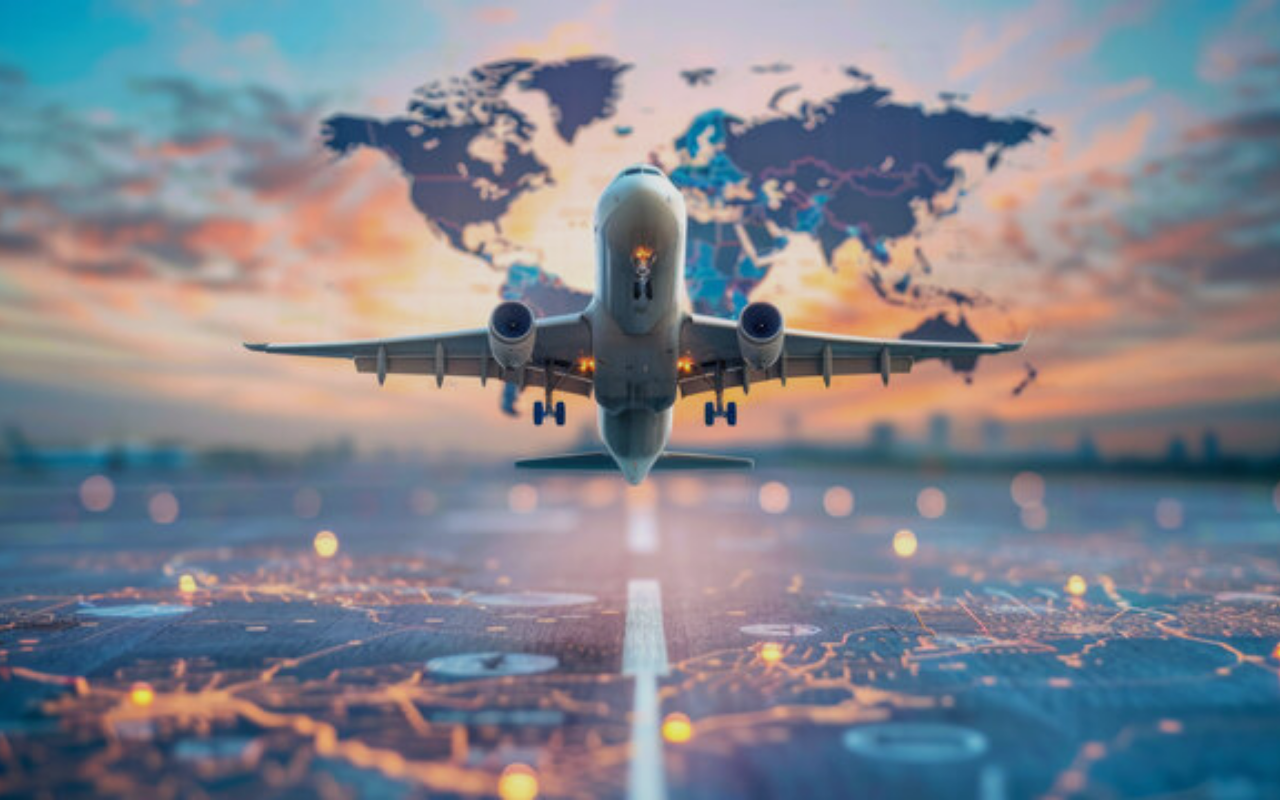
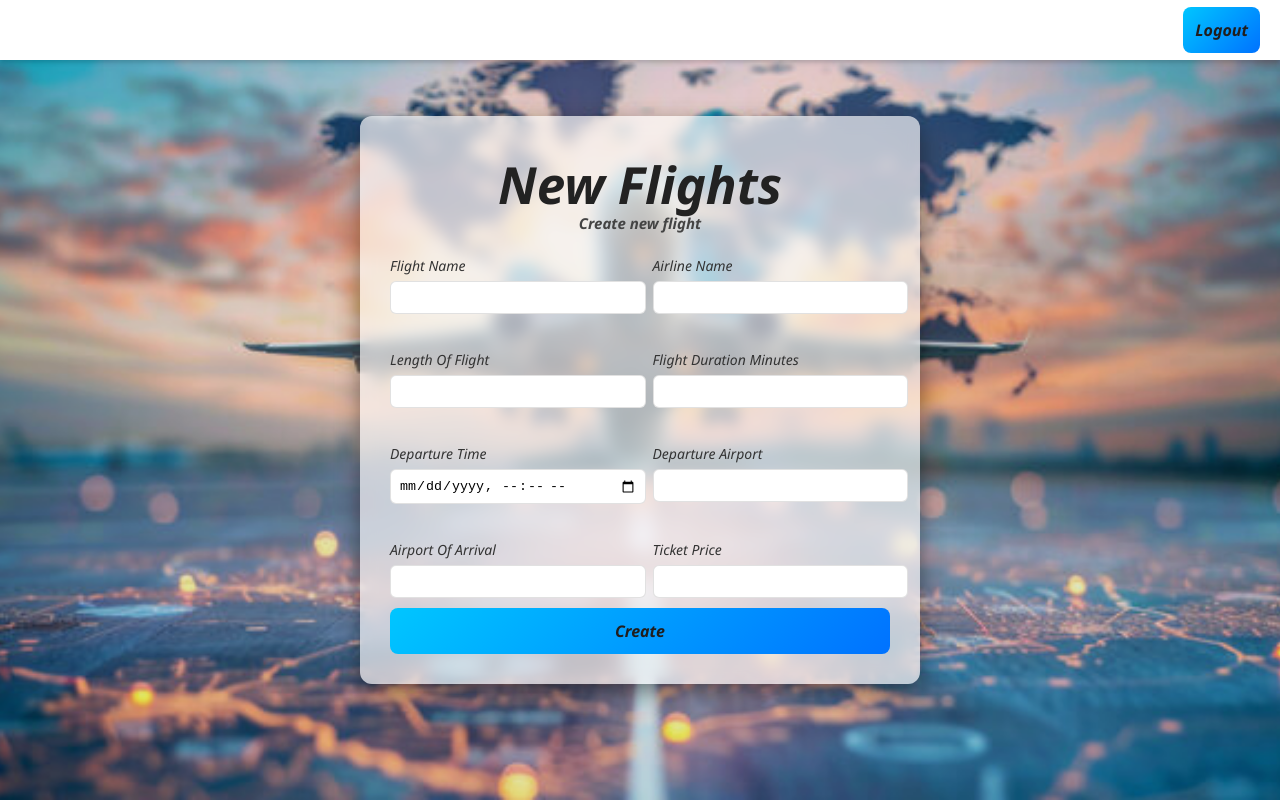
Before and after one commit to natasajevremov1/Projekat_DRS, a React (Vite) app in the folder frontend/vite-project/: page /header/flights in a window 1280 px wide. Before the commit this address had no page. Built offline with nearby package versions, Linux system fonts and the light colour scheme.

Commit message:
Dodata implementacija za  kreiranje novog leta samo od strane menadzera

```diff
--- a/frontend/vite-project/src/App.jsx
+++ b/frontend/vite-project/src/App.jsx
@@ -6,7 +6,7 @@ import { BrowserRouter,Route,Routes } from "react-router-dom";
 import AdminUsers from "./components/AdminUsers";
 import Header from "./components/Header";
 import EditProfile from "./components/EditProfile";
-
+import Flights from "./components/Flights";
 
 function App(){
 
@@ -18,6 +18,7 @@ return(
         <Route path="/admin/users" element={<AdminUsers></AdminUsers>}></Route>
         <Route path="/header" element={<Header></Header>}></Route>
         <Route path="/header/profile" element={<EditProfile></EditProfile>}></Route>
+        <Route path="/header/flights" element={<Flights></Flights>}></Route>
     </Routes>
  </BrowserRouter>
 )
--- a/frontend/vite-project/src/CSS/Login.css
+++ b/frontend/vite-project/src/CSS/Login.css
@@ -338,3 +338,20 @@ button:hover {
     padding-top: 0px; /* visina menija + malo margine */
     min-height: calc(100vh - 60px);
 }
+.header-form{
+      position: fixed;        /* fiksiran na vrh */
+    top: 0;
+    left: 0;
+    width: 100%;            /* puni ekran */
+    height: 60px;           /* visina menija */
+    background-color: white;
+    display: flex;
+    justify-content: space-between; /* linkovi levo, logout desno */
+    align-items: center;
+    padding: 0 20px;        /* unutrašnji razmak */
+    box-sizing: border-box;
+    z-index: 1000;          /* iznad svega */
+    box-shadow: 0 2px 5px rgba(0,0,0,0.1); /* blaga senka */
+
+
+}
--- /dev/null
+++ b/frontend/vite-project/src/components/Flights.jsx
@@ -0,0 +1,140 @@
+import { useState } from "react";
+import Header from "./Header";
+import axios from "axios";
+
+
+function Flights(){
+    const [flight_name,SetFlightsName]=useState("");
+    const [airline_name,SetAirlineName]=useState("");
+    const [length_of_flight,SetLengthOfFlight]=useState("");
+    const [flight_duration_minutes,SetFlightDuration]=useState("");
+    const [departure_time,SetDepartureTime]=useState("");
+    const [departure_airport,SetDepartureAir]=useState("");
+    const [airport_of_arrival,SetAirportOfArrival]=useState("");
+    const [ticket_price,SetTicketPrice]=useState("");
+    const [errorMessage,setErrorMessage]=useState("");
+    const [loading,setLoading]=useState(false);
+
+    function handleSubmit(e){
+        e.preventDefault();  //da se ne refreshuje odmah
+        if(!flight_name || ! airline_name || !length_of_flight || !flight_duration_minutes || !departure_airport
+            || ! departure_time || ! airport_of_arrival || !ticket_price
+        ){
+            setErrorMessage("All fileds must be filled");
+            return;
+        }else{
+            setErrorMessage("");
+            setLoading(true);
+        }
+
+        axios.post("http://127.0.0.1:5001/header/flights",{
+            flight_name,
+            airline_name,
+            length_of_flight,
+            flight_duration_minutes,
+            departure_time,
+            departure_airport,
+            airport_of_arrival,
+            ticket_price
+        },{
+            headers:{
+                Authorization: `Bearer ${localStorage.getItem("token")}`
+            }
+        })
+        .then(res=>{
+            alert(res.data.message);
+            SetFlightsName("");
+            SetAirlineName("");
+            SetLengthOfFlight("");
+            SetFlightDuration("");
+            SetDepartureTime("");
+            SetDepartureAir("");
+            SetAirportOfArrival("");
+            SetTicketPrice("");
+        })
+        .catch(err=>{
+            if(err.response){
+                alert(err.response.data.message);
+            }else{
+                console.error(err);
+            }
+        })
+        .finally(()=>{
+            setLoading(false);
+        });
+
+    }
+
+
+
+    return(
+       <form onSubmit={handleSubmit}>
+        <div className="header-form">
+            <Header></Header>
+        </div>
+        <div className="register-form">
+            <h1>New Flights</h1>
+            <p className="subtitle">Create new flight</p>
+            <div className="register-grid">
+                <div className="register-group">
+                    <label>Flight Name</label>
+                    <input type="text"
+                    value={flight_name}
+                    onChange={(e)=>SetFlightsName(e.target.value)}></input>
+                </div>
+                <div className=" register-group">
+                    <label>Airline Name</label>
+                    <input type="text"
+                    value={airline_name}
+                    onChange={(e)=>SetAirlineName(e.target.value)}></input>
+                </div>
+                <div className="register-group">
+                    <label>Length Of Flight</label>
+                    <input type="number"
+                    value={length_of_flight}
+                    onChange={(e)=>SetLengthOfFlight(e.target.value)}></input>
+                </div>
+                <div className="register-group">
+                    <label>Flight Duration Minutes</label>
+                    <input type="number"
+                    value={flight_duration_minutes}
+                    onChange={(e)=>SetFlightDuration(e.target.value)}></input>
+                </div>
+                <div className="register-group">
+                    <label>Departure Time</label>
+                    <input type="datetime-local"
+                    value={departure_time}
+                    onChange={(e)=>SetDepartureTime(e.target.value)}></input>
+                </div>
+                <div className="register-group">
+                    <label>Departure Airport</label>
+                    <input type="text"
+                    value={departure_airport}
+                    onChange={(e)=>SetDepartureAir(e.target.value)}></input>
+                </div>
+                <div className="register-group">
+                    <label>Airport Of Arrival</label>
+                    <input  type="text"
+                    value={airport_of_arrival}
+                    onChange={(e)=>SetAirportOfArrival(e.target.value)}></input>
+                </div>
+                <div className="register-group">
+                    <label>Ticket Price</label>
+                    <input type="number"
+                    value={ticket_price}
+                    onChange={(e)=>SetTicketPrice(e.target.value)}></input>
+                </div>
+                </div>
+                <button type="submit" disabled={loading}>Create</button>
+                {errorMessage && <p className="error">{errorMessage}</p>}
+
+
+        </div>
+       </form>
+
+
+
+    )
+
+}
+export default Flights;
--- a/frontend/vite-project/src/components/Header.jsx
+++ b/frontend/vite-project/src/components/Header.jsx
@@ -38,6 +38,7 @@ function Header(){
                     <>
                     <Link to="/manager">Manager</Link>
                     <Link to="/header/profile">Edit Profile</Link>
+                    <Link to= "/header/flights">Flights</Link>
                     </>
                     )}
                 {role === "USER" && (
```
Also changed, not shown: 2 other files (tests, documents, lock files or other folders).
